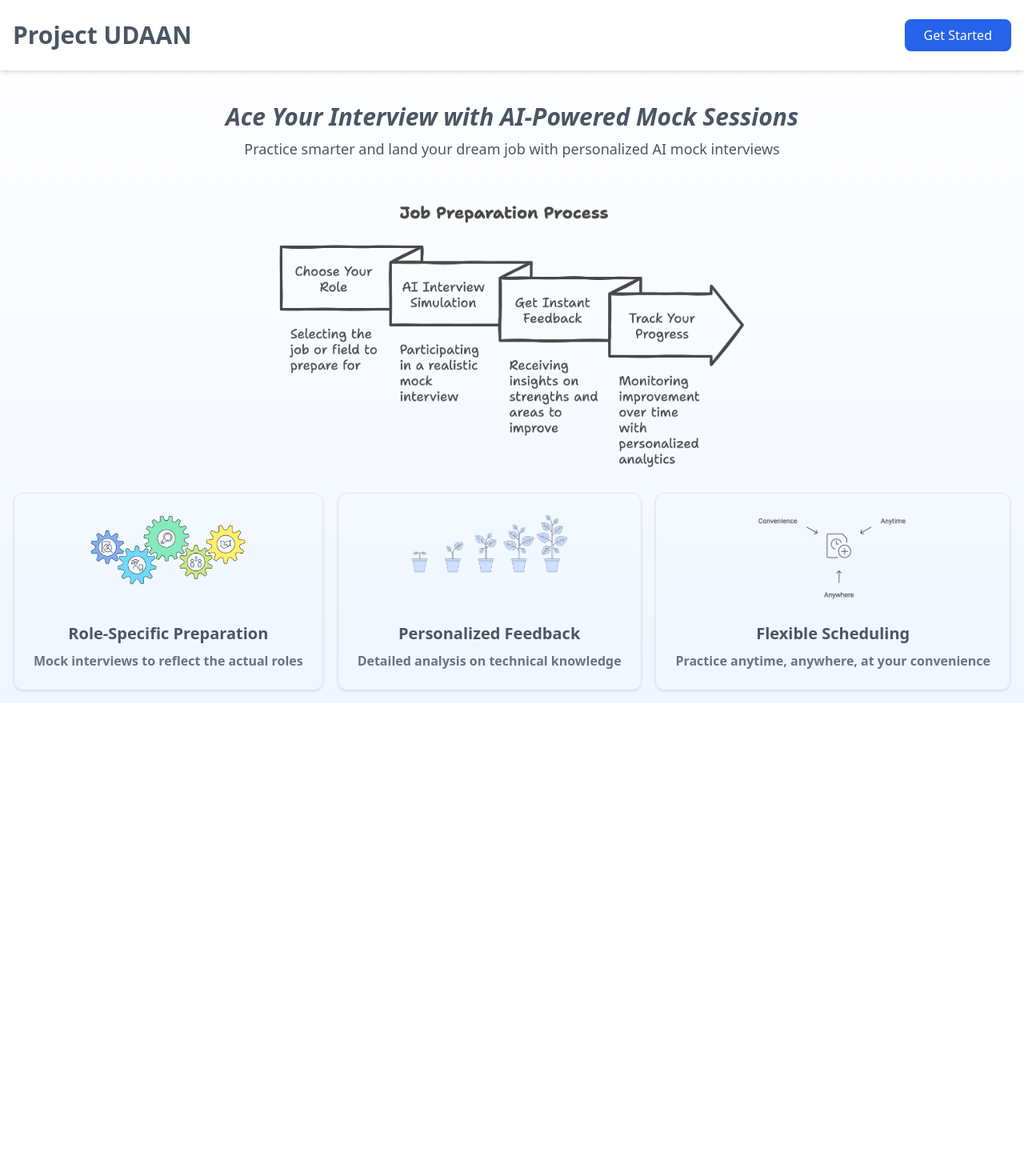
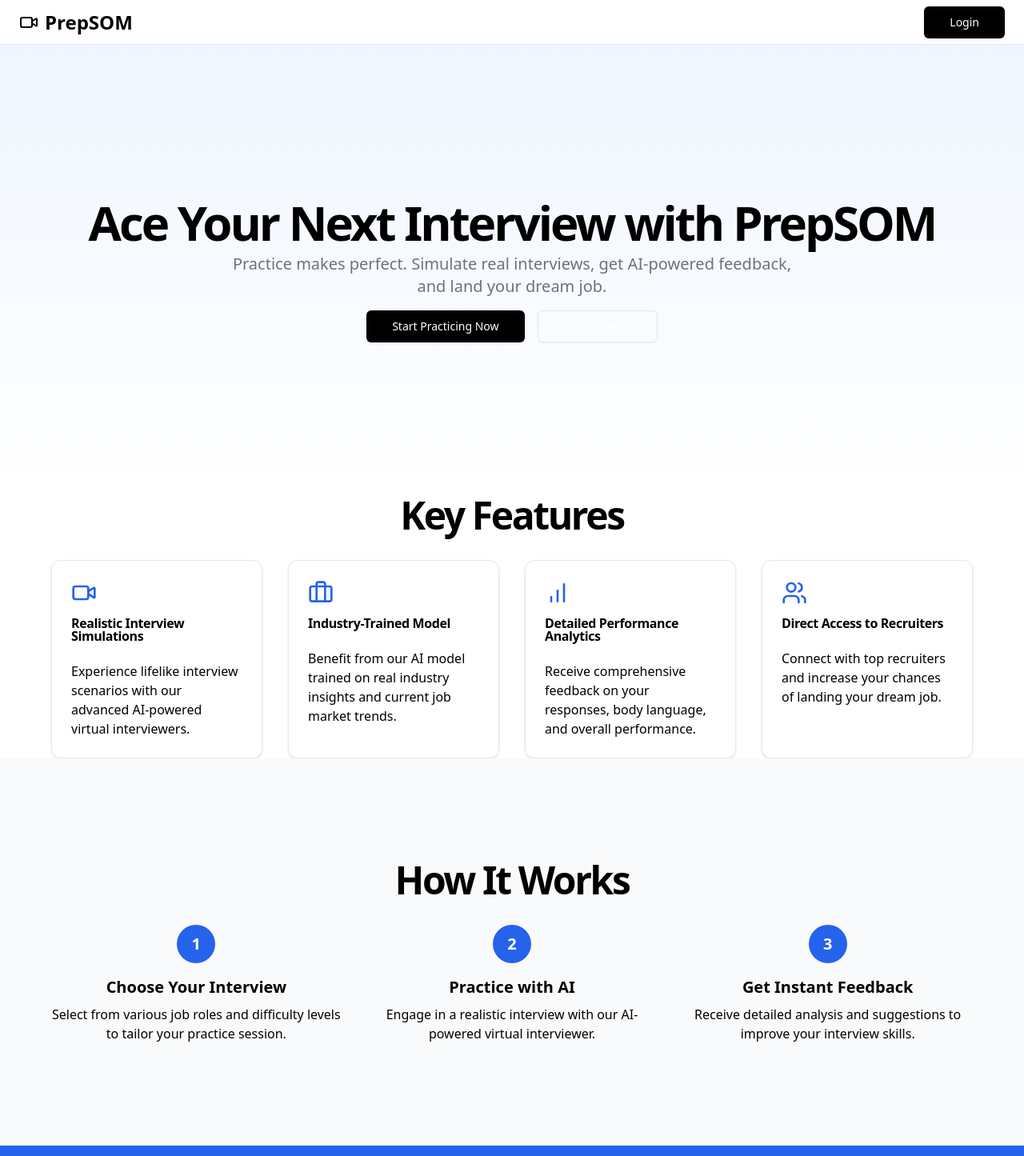
Before and after one commit to shubh-37/udaan-frontend, a React (Vite) app: page / in a window 1280 px wide. Shown: the top 1445 px of the page at 80% size. Before the commit the page ends 879 px from the top, so only its background shows below. Built offline with nearby package versions, Linux system fonts and the light colour scheme.

Commit message:
revamped landing page with new design

```diff
--- a/src/pages/LandingPage.jsx
+++ b/src/pages/LandingPage.jsx
@@ -1,29 +1,136 @@
-import Header from '../shared/Header';
-import HowItWorks from '../shared/HowItWorks';
-import KeyFeatures from '../shared/KeyFeatures';
+import { Button } from '@/components/ui/button';
+import { Card, CardContent, CardHeader, CardTitle } from '@/components/ui/card';
+import { Video, BarChart, Briefcase, Users } from 'lucide-react';
+import { Link } from 'react-router-dom';
 
-const LandingPage = () => {
+export default function LandingPage() {
+  const username = localStorage.getItem('username');
   return (
-    <div className="bg-gradient-to-b from-white to-blue-50 min-h-screen pb-4">
-      <Header />
-      <main className="text-center px-6 pt-10">
-        <section>
-          <h2 className="text-3xl font-bold italic text-gray-600 mb-2">
-            Ace Your Interview with AI-Powered Mock Sessions
-          </h2>
-          <p className="text-gray-600 text-lg">
-            Practice smarter and land your dream job with personalized AI mock interviews
-          </p>
+    <div className="flex flex-col min-h-screen">
+      <header className="px-4 lg:px-6 h-14 flex items-center border-b justify-between">
+        <Link className="flex items-center justify-center" to="/">
+          <Video className="h-6 w-6" />
+          <span className="ml-2 text-2xl font-bold">PrepSOM</span>
+        </Link>
+        {username && <p>Hey {username}!</p>}
+        {!username && (
+          <Button size="lg" className="bg-black text-white">
+            <Link to="/interview">Login</Link>
+          </Button>
+        )}
+      </header>
+      <main className="flex-1 flex flex-col items-center">
+        <section className="w-full flex justify-center py-12 md:py-24 lg:py-32 xl:py-48 bg-gradient-to-b from-blue-50 to-white">
+          <div className="container px-4 md:px-6 max-w-[1200px]">
+            <div className="flex flex-col items-center space-y-4 text-center">
+              <div className="space-y-2">
+                <h1 className="text-3xl font-bold tracking-tighter sm:text-4xl md:text-5xl lg:text-6xl/none">
+                  Ace Your Next Interview with PrepSOM
+                </h1>
+                <p className="mx-auto max-w-[700px] text-gray-500 md:text-xl dark:text-gray-400">
+                  Practice makes perfect. Simulate real interviews, get AI-powered feedback, and land your dream job.
+                </p>
+              </div>
+              <div className="space-x-4">
+                <Button size="lg" className="bg-black text-white">
+                  <Link to="/interview">Start Practicing Now</Link>
+                </Button>
+                <Button variant="outline" size="lg" className="text-white">
+                  Watch Demo
+                </Button>
+              </div>
+            </div>
+          </div>
+        </section>
+        <section id="features" className="w-full flex justify-center">
+          <div className="container px-4 md:px-6 max-w-[1200px]">
+            <h2 className="text-3xl font-bold tracking-tighter sm:text-4xl md:text-5xl text-center mb-8">
+              Key Features
+            </h2>
+            <div className="grid grid-cols-1 md:grid-cols-2 lg:grid-cols-4 gap-8 justify-items-center">
+              <Card>
+                <CardHeader>
+                  <Video className="w-8 h-8 mb-2 text-blue-600" />
+                  <CardTitle>Realistic Interview Simulations</CardTitle>
+                </CardHeader>
+                <CardContent>
+                  Experience lifelike interview scenarios with our advanced AI-powered virtual interviewers.
+                </CardContent>
+              </Card>
+              <Card>
+                <CardHeader>
+                  <Briefcase className="w-8 h-8 mb-2 text-blue-600" />
+                  <CardTitle>Industry-Trained Model</CardTitle>
+                </CardHeader>
+                <CardContent>
+                  Benefit from our AI model trained on real industry insights and current job market trends.
+                </CardContent>
+              </Card>
+              <Card>
+                <CardHeader>
+                  <BarChart className="w-8 h-8 mb-2 text-blue-600" />
+                  <CardTitle>Detailed Performance Analytics</CardTitle>
+                </CardHeader>
+                <CardContent>
+                  Receive comprehensive feedback on your responses, body language, and overall performance.
+                </CardContent>
+              </Card>
+              <Card>
+                <CardHeader>
+                  <Users className="w-8 h-8 mb-2 text-blue-600" />
+                  <CardTitle>Direct Access to Recruiters</CardTitle>
+                </CardHeader>
+                <CardContent>
+                  Connect with top recruiters and increase your chances of landing your dream job.
+                </CardContent>
+              </Card>
+            </div>
+          </div>
+        </section>
+        <section id="how-it-works" className="w-full flex justify-center py-12 md:py-24 lg:py-32 bg-gray-50">
+          <div className="container px-4 md:px-6 max-w-[1200px]">
+            <h2 className="text-3xl font-bold tracking-tighter sm:text-4xl md:text-5xl text-center mb-8">
+              How It Works
+            </h2>
+            <div className="grid grid-cols-1 md:grid-cols-3 gap-8">
+              <div className="flex flex-col items-center text-center">
+                <div className="w-12 h-12 rounded-full bg-blue-600 text-white flex items-center justify-center text-xl font-bold mb-4">
+                  1
+                </div>
+                <h3 className="text-xl font-semibold mb-2">Choose Your Interview</h3>
+                <p>Select from various job roles and difficulty levels to tailor your practice session.</p>
+              </div>
+              <div className="flex flex-col items-center text-center">
+                <div className="w-12 h-12 rounded-full bg-blue-600 text-white flex items-center justify-center text-xl font-bold mb-4">
+                  2
+                </div>
+                <h3 className="text-xl font-semibold mb-2">Practice with AI</h3>
+                <p>Engage in a realistic interview with our AI-powered virtual interviewer.</p>
+              </div>
+              <div className="flex flex-col items-center text-center">
+                <div className="w-12 h-12 rounded-full bg-blue-600 text-white flex items-center justify-center text-xl font-bold mb-4">
+                  3
+                </div>
+                <h3 className="text-xl font-semibold mb-2">Get Instant Feedback</h3>
+                <p>Receive detailed analysis and suggestions to improve your interview skills.</p>
+              </div>
+            </div>
+          </div>
+        </section>
+        <section className="w-full flex justify-center py-12 md:py-24 lg:py-32 bg-blue-600 text-white">
+          <div className="container px-4 md:px-6 max-w-[1200px] text-center">
+            <h2 className="text-3xl font-bold tracking-tighter sm:text-4xl md:text-5xl mb-4">
+              Ready to Ace Your Next Interview?
+            </h2>
+            <p className="mx-auto max-w-[700px] text-lg mb-8">
+              Join thousands of job seekers who have improved their interview skills with PrepSOM.
+            </p>
+            <Button size="lg" variant="secondary" className="bg-white text-primary">
+              <Link to="/interview">Start Practicing</Link>
+            </Button>
+          </div>
         </section>
       </main>
-      <section className="flex lg:flex-row gap-6 justify-center mt-10 flex-wrap px-4">
-        <HowItWorks />
-        <KeyFeatures />
-      </section>
-
-      {/* Add other components as needed */}
     </div>
   );
-};
-
-export default LandingPage;
+}
```
